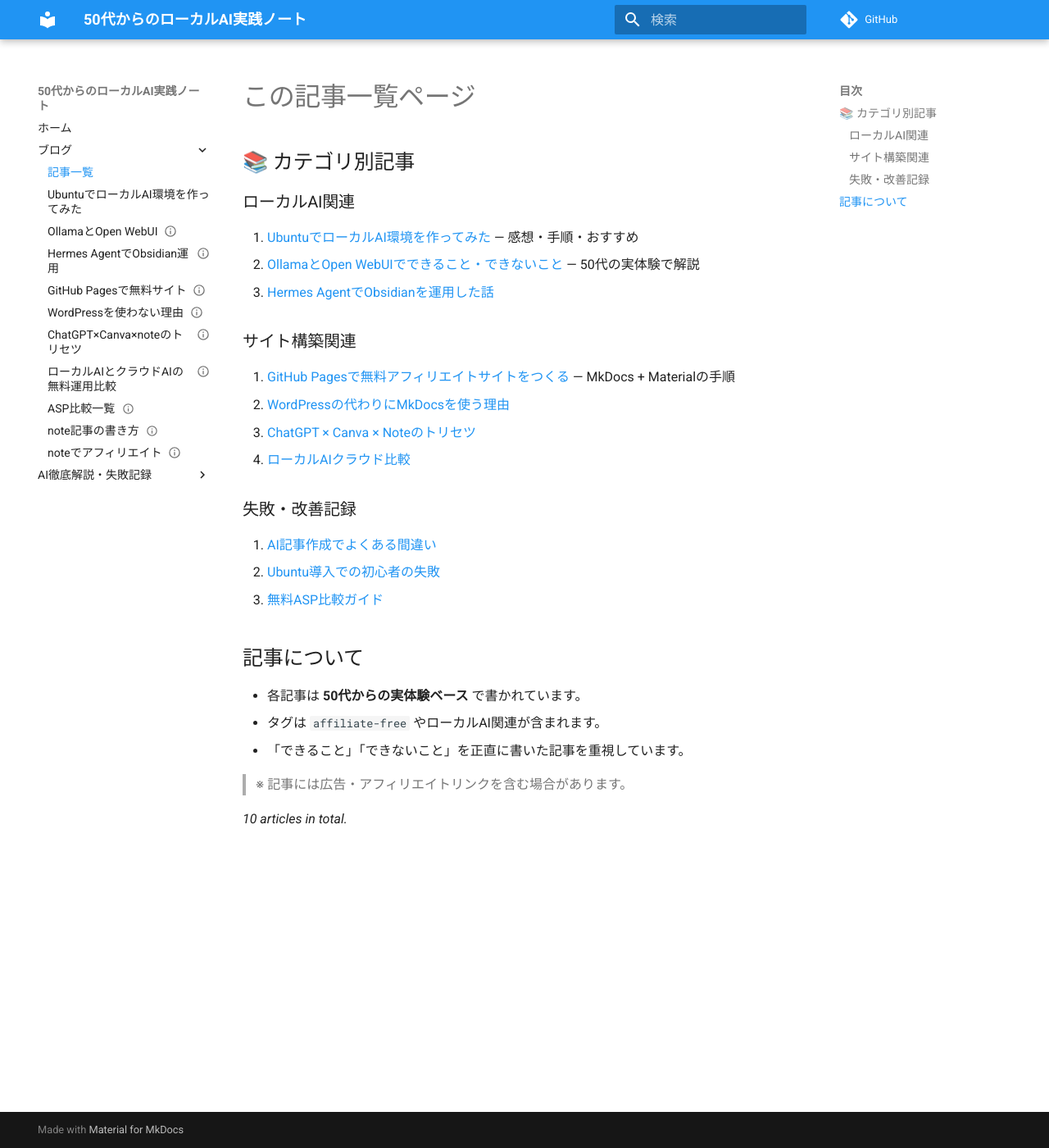
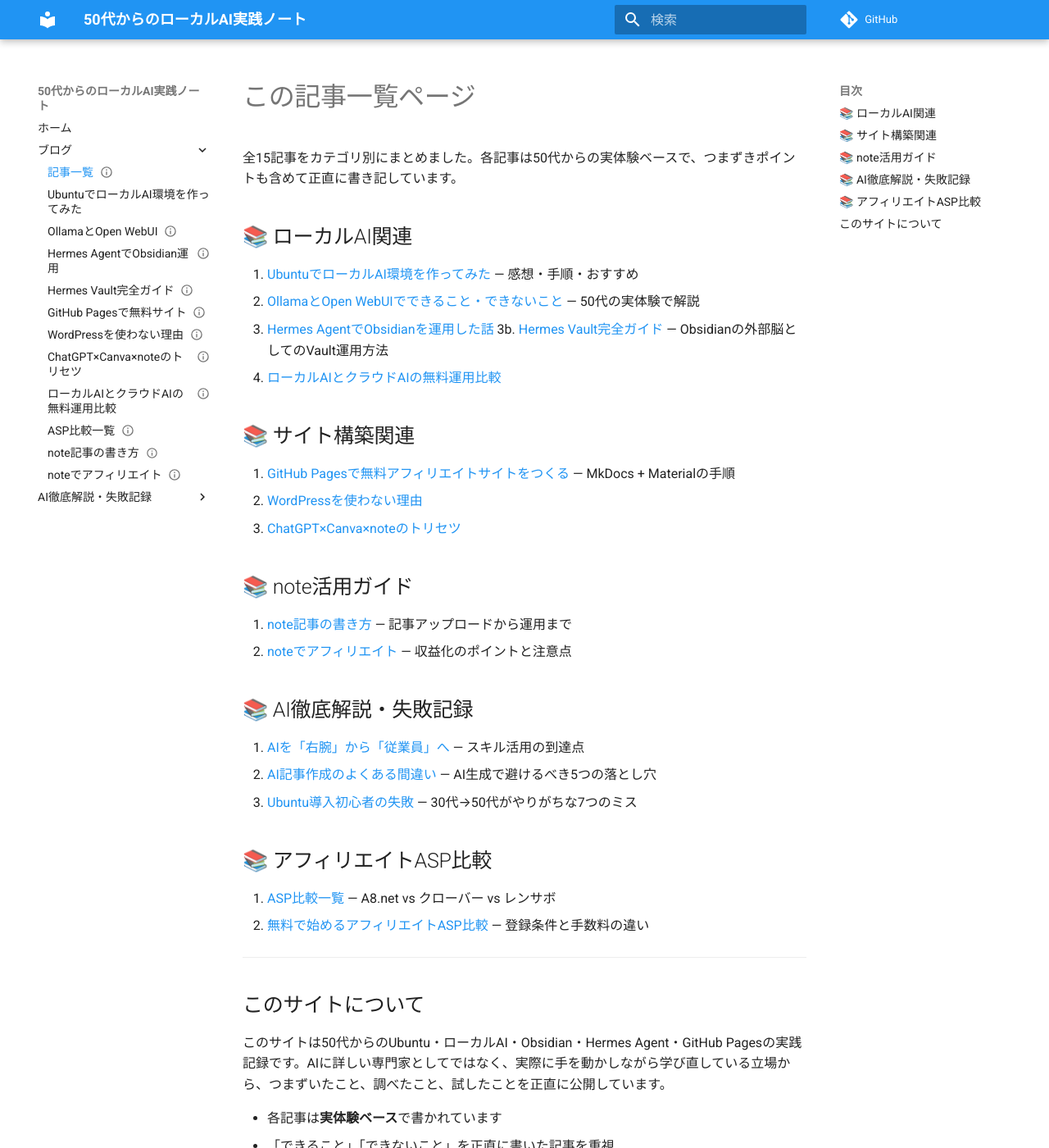
Before and after one commit to snoeru373/kirokuwonokosite, an MkDocs documentation site: the page built from docs/blog/index.md, in a window 1280 px wide and 1400 px high. Shown: the whole window at 82% size. Built offline with MkDocs 1.6.1 and Material for MkDocs 9.7.7, drawn with Linux system fonts in a browser that asks for light colours; comment, search, counter and statistics services are not loaded; some of the changed text lies outside the part shown.

Commit message:
fix: blog/index.md consolidate all 15 articles + nav, MkDocs spec frontmatter

```diff
--- a/docs/blog/index.md
+++ b/docs/blog/index.md
@@ -1,41 +1,53 @@
 ---
 title: "記事一覧 — 50代からのローカルAI実践ノート"
-tags: [affiliate-free, afo]
+description: "Ubuntu・ローカルAI・Hermes Agent・Obsidian・GitHub Pagesに関する全記事をカテゴリ別で一覧にまとめたページです。"
+publishedAt: "2026-09-18T00:00:00+09:00"
+tags: [affiliate-free, blog-index, local-ai, ubuntu, mkdocs]
+status: published
+affiliate: false
+review_required: false
 ---
 
 # この記事一覧ページ
 
+全15記事をカテゴリ別にまとめました。各記事は50代からの実体験ベースで、つまずきポイントも含めて正直に書き記しています。
 
-## 📚 カテゴリ別記事
-
-### ローカルAI関連
+## 📚 ローカルAI関連
 
 1. [UbuntuでローカルAI環境を作ってみた](article-01-50-kara-ubuntu.md) — 感想・手順・おすすめ
 2. [OllamaとOpen WebUIでできること・できないこと](article-02-ollama-open-webui.md) — 50代の実体験で解説
 3. [Hermes AgentでObsidianを運用した話](article-03-hermes-agent-ob.md)
+3b. [Hermes Vault完全ガイド](article-03b-hermes-vault-guide.md) — Obsidianの外部脳としてのVault運用方法
+4. [ローカルAIとクラウドAIの無料運用比較](article-07-local-cloud-comparison.md)
 
-### サイト構築関連
+## 📚 サイト構築関連
 
-4. [GitHub Pagesで無料アフィリエイトサイトをつくる](article-04-github-pages-website.md) — MkDocs + Materialの手順
-5. [WordPressの代わりにMkDocsを使う理由](article-05-no-wordpress.md)
-6. [ChatGPT × Canva × Noteのトリセツ](article-06-chatgpt-canva-note.md)
-7. [ローカルAIクラウド比較](article-07-local-cloud-comparison.md)
+5. [GitHub Pagesで無料アフィリエイトサイトをつくる](article-04-github-pages-website.md) — MkDocs + Materialの手順
+6. [WordPressを使わない理由](article-05-no-wordpress.md)
+7. [ChatGPT×Canva×noteのトリセツ](article-06-chatgpt-canva-note.md)
 
-### 失敗・改善記録
+## 📚 note活用ガイド
 
-8. [AI記事作成でよくある間違い](article-08-ai-writing-mistakes.md)
-9. [Ubuntu導入での初心者の失敗](article-09-ubuntu-start-mistakes.md)
-10. [無料ASP比較ガイド](article-10-free-aspx-comparison.md)
+8. [note記事の書き方](article-note-article-guide.md) — 記事アップロードから運用まで
+9. [noteでアフィリエイト](article-note-how-to.md) — 収益化のポイントと注意点
 
+## 📚 AI徹底解説・失敗記録
 
-## 記事について
+10. [AIを「右腕」から「従業員」へ](article-47-ai-saikou-yakata.md) — スキル活用の到達点
+11. [AI記事作成のよくある間違い](article-08-ai-writing-mistakes.md) — AI生成で避けるべき5つの落とし穴
+12. [Ubuntu導入初心者の失敗](article-09-ubuntu-start-mistakes.md) — 30代→50代がやりがちな7つのミス
 
-- 各記事は **50代からの実体験ベース** で書かれています。
-- タグは `affiliate-free` やローカルAI関連が含まれます。
-- 「できること」「できないこと」を正直に書いた記事を重視しています。
+## 📚 アフィリエイトASP比較
 
-> ※ 記事には広告・アフィリエイトリンクを含む場合があります。
+13. [ASP比較一覧](article-asp-comparison.md) — A8.net vs クローバー vs レンサボ
+14. [無料で始めるアフィリエイトASP比較](article-10-free-aspx-comparison.md) — 登録条件と手数料の違い
 
+---
 
-<!-- _generated_from: wiki/articles/ (Brain3 Vault)_ -->
-_10 articles in total._
+## このサイトについて
+
+このサイトは50代からのUbuntu・ローカルAI・Obsidian・Hermes Agent・GitHub Pagesの実践記録です。AIに詳しい専門家としてではなく、実際に手を動かしながら学び直している立場から、つまずいたこと、調べたこと、試したことを正直に公開しています。
+
+- 各記事は**実体験ベース**で書かれています
+- 「できること」「できないこと」を正直に書いた記事を重視
+- 記事には広告・アフィリエイトリンクを含む場合があります
--- a/mkdocs.yml
+++ b/mkdocs.yml
@@ -17,6 +17,7 @@ nav:
       - UbuntuでローカルAI環境を作ってみた: blog/article-01-50-kara-ubuntu.md
       - OllamaとOpen WebUI: blog/article-02-ollama-open-webui.md
       - Hermes AgentでObsidian運用: blog/article-03-hermes-agent-ob.md
+      - Hermes Vault完全ガイド: blog/article-03b-hermes-vault-guide.md
       - GitHub Pagesで無料サイト: blog/article-04-github-pages-website.md
       - WordPressを使わない理由: blog/article-05-no-wordpress.md
       - ChatGPT×Canva×noteのトリセツ: blog/article-06-chatgpt-canva-note.md
```
